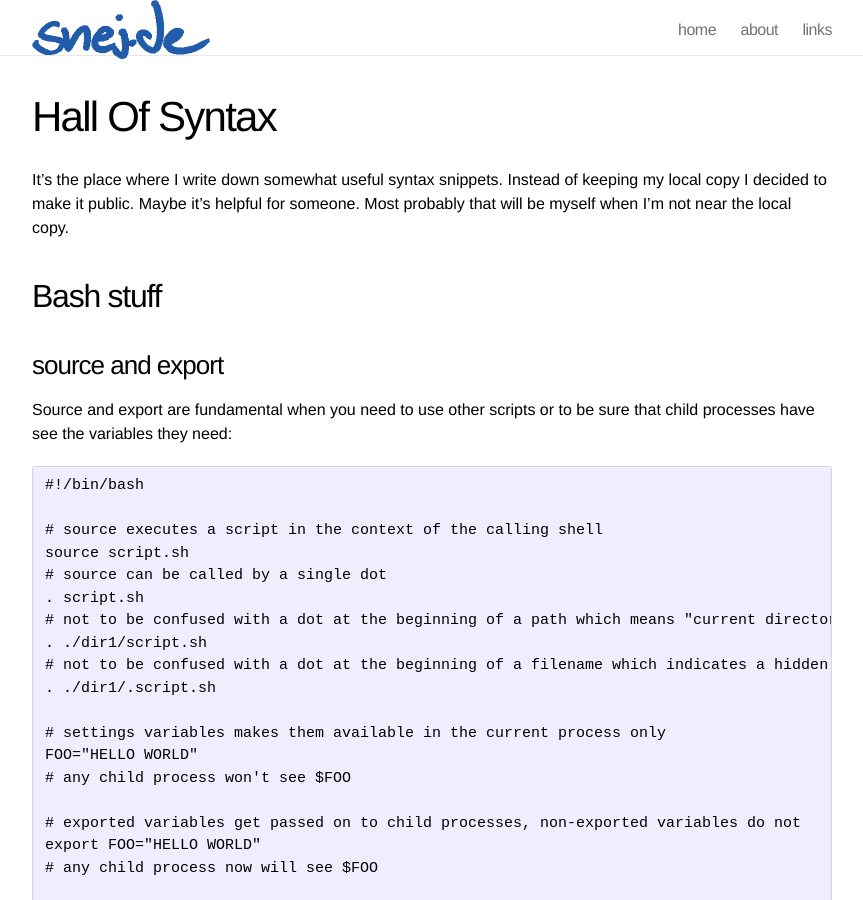
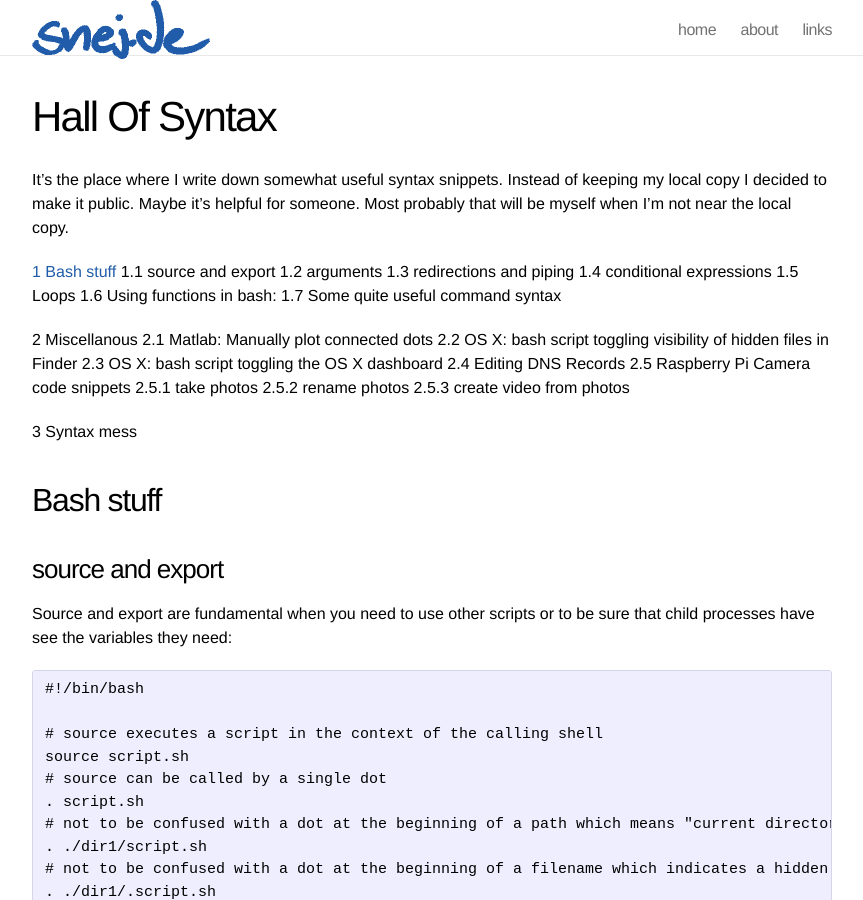
Before and after one commit to jewirth/jewirth.github.io, a Jekyll site: the page built from syntax.md, in a window 1280 px wide and 900 px high. Shown: the whole window, without its empty margins (208-1071 px from the left). Built offline with Jekyll 4.4.1, drawn with Linux system fonts in a browser that asks for light colours.

Commit message:
Update syntax.md

```diff
--- a/syntax.md
+++ b/syntax.md
@@ -5,6 +5,29 @@ permalink: /syntax/
 ---
 
 It's the place where I write down somewhat useful syntax snippets. Instead of keeping my local copy I decided to make it public. Maybe it's helpful for someone. Most probably that will be myself when I'm not near the local copy.
+
+[1  Bash stuff](#Bash_stuff)
+  1.1  source and export
+  1.2  arguments
+  1.3  redirections and piping
+  1.4  conditional expressions
+  1.5  Loops
+  1.6  Using functions in bash:
+  1.7  Some quite useful command syntax
+
+2  Miscellanous
+  2.1  Matlab: Manually plot connected dots
+  2.2  OS X: bash script toggling visibility of hidden files in Finder
+  2.3  OS X: bash script toggling the OS X dashboard
+  2.4  Editing DNS Records
+  2.5  Raspberry Pi Camera code snippets
+    2.5.1  take photos
+    2.5.2  rename photos
+    2.5.3  create video from photos
+
+3  Syntax mess
+
+
 
 # Bash stuff
 
```
